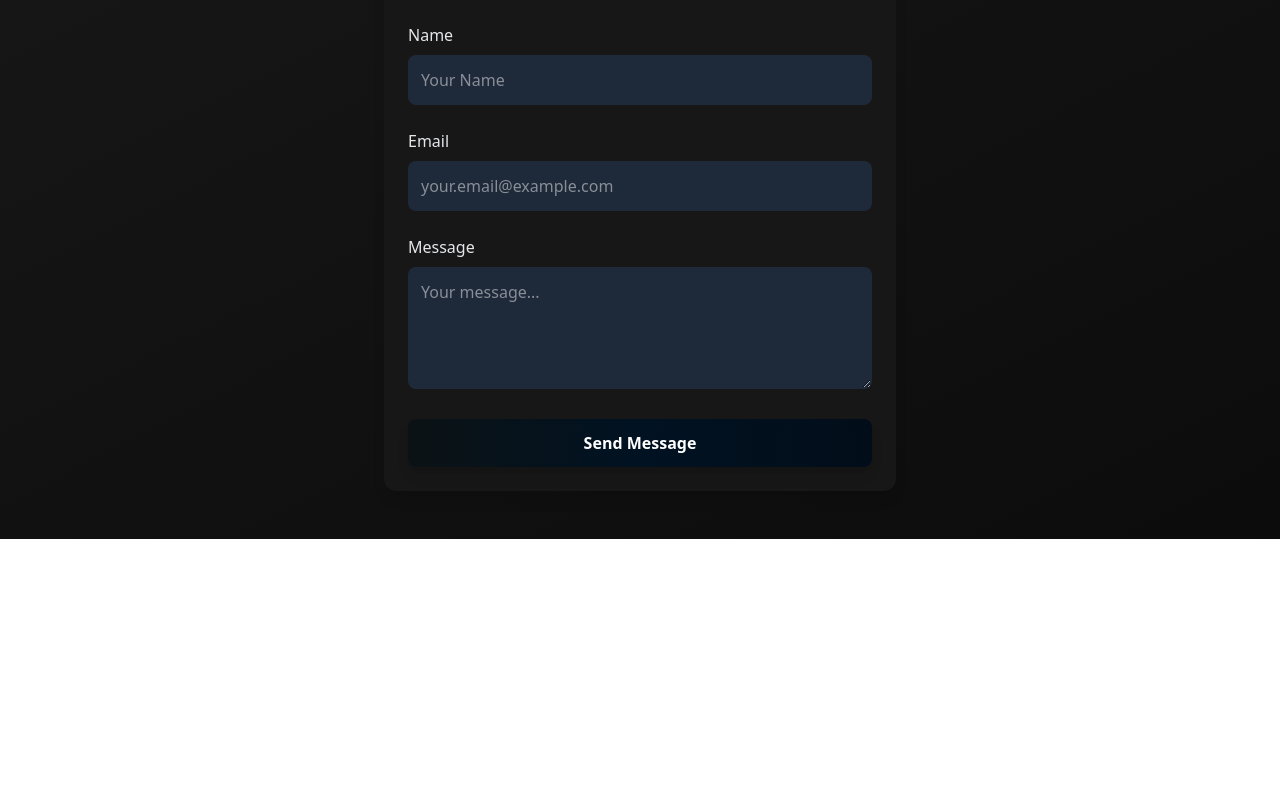
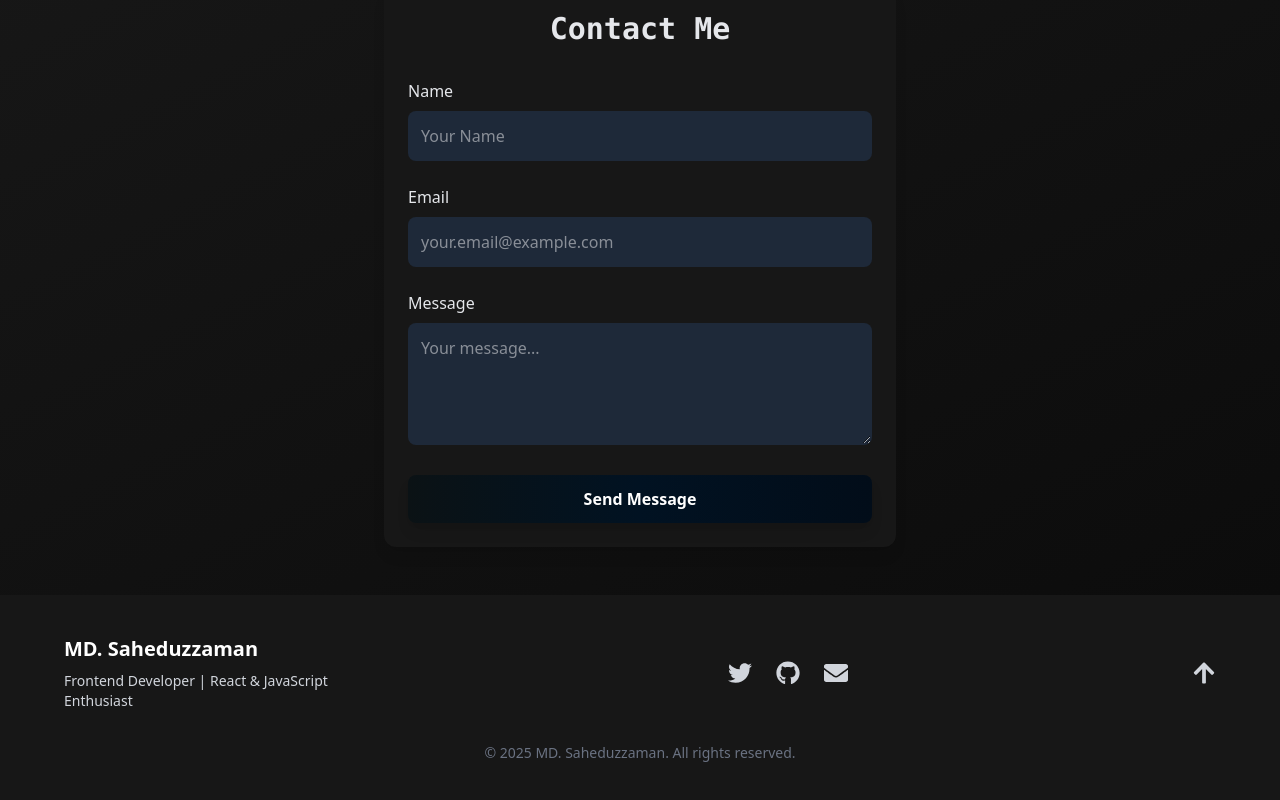
Before and after one commit to sahed009/portfolio-v2, a React (Vite) app: page / in a window 1280 px wide. Shown: the part 1446-2246 px from the top of the page. Before the commit the page ends 1985 px from the top, so only its background shows below. Built offline with nearby package versions, Linux system fonts and the light colour scheme.

Commit message:
footer created

```diff
--- a/src/App.jsx
+++ b/src/App.jsx
@@ -1,4 +1,5 @@
 import Contact from "./components/Contact";
+import Footer from "./components/Footer";
 import Hero from "./components/Hero";
 import { Element } from "react-scroll";
 
@@ -11,6 +12,7 @@ const App = () => {
 			<Element name="contact">
 				<Contact />
 			</Element>
+			<Footer />
 		</>
 	);
 };
--- a/src/components/Contact.jsx
+++ b/src/components/Contact.jsx
@@ -5,12 +5,10 @@ import { ToastContainer, toast } from "react-toastify";
 import "react-toastify/dist/ReactToastify.css";
 
 const Contact = () => {
-	// State for form fields
 	const [name, setName] = useState("");
 	const [email, setEmail] = useState("");
 	const [message, setMessage] = useState("");
 
-	// Helper function to handle input changes
 	const handleChange = (e) => {
 		const { name, value } = e.target;
 		if (name === "name") setName(value);
@@ -18,7 +16,6 @@ const Contact = () => {
 		if (name === "message") setMessage(value);
 	};
 
-	// Simple email validation
 	const isValidEmail = (email) => {
 		const re = /^[^\s@]+@[^\s@]+\.[^\s@]+$/;
 		return re.test(email);
@@ -27,7 +24,6 @@ const Contact = () => {
 	const handleSubmit = (e) => {
 		e.preventDefault();
 
-		// Basic front-end validation
 		if (!name || !email || !message) {
 			toast.error("Please fill in all fields");
 			return;
@@ -37,24 +33,21 @@ const Contact = () => {
 			return;
 		}
 
-		// Optional logs to confirm you have the correct env values
 		console.log("Service ID:", import.meta.env.VITE_SERVICE_ID);
 		console.log("Template ID:", import.meta.env.VITE_TEMPLATE_ID);
 		console.log(
 			"User/Public Key:",
-			import.meta.env.VITE_USER_ID /* or VITE_PUBLIC_KEY */
+			import.meta.env.VITE_USER_ID
 		);
 
-		// Provide user feedback
 		toast.info("Sending...");
 
-		// Attempt sending the form
 		emailjs
 			.sendForm(
-				import.meta.env.VITE_SERVICE_ID, // e.g. service_88hho7m
-				import.meta.env.VITE_TEMPLATE_ID, // e.g. template_y3bf2jw
+				import.meta.env.VITE_SERVICE_ID,
+				import.meta.env.VITE_TEMPLATE_ID,
 				e.target,
-				import.meta.env.VITE_USER_ID // or your public key, e.g. public_XXXXXXXX
+				import.meta.env.VITE_USER_ID
 			)
 			.then(
 				() => {
@@ -76,9 +69,8 @@ const Contact = () => {
 	return (
 		<section
 			id="contact"
-			className="py-12 px-4 bg-gradient-to-br from-[#171717] to-[#0c0c0c] text-gray-200"
+			className="py-12 px-4 bg-gradient-to-br from-[#171717] to-[#0c0c0c] text-gray-200 overflow-hidden"
 		>
-			{/* ToastContainer for notifications */}
 			<ToastContainer position="top-right" autoClose={5000} />
 
 			<motion.div
@@ -102,7 +94,7 @@ const Contact = () => {
 						<input
 							type="text"
 							id="name"
-							name="name" // Must match template variable if you're using `{{name}}`
+							name="name"
 							value={name}
 							onChange={handleChange}
 							className="w-full p-3 bg-gray-800 rounded-lg text-gray-100 border border-transparent focus:outline-none focus:ring-2 focus:ring-cyan-400 transition duration-300"
@@ -119,7 +111,7 @@ const Contact = () => {
 						<input
 							type="email"
 							id="email"
-							name="email" // Must match template variable `{{email}}`
+							name="email"
 							value={email}
 							onChange={handleChange}
 							className="w-full p-3 bg-gray-800 rounded-lg text-gray-100 border border-transparent focus:outline-none focus:ring-2 focus:ring-cyan-400 transition duration-300"
@@ -135,7 +127,7 @@ const Contact = () => {
 						</label>
 						<textarea
 							id="message"
-							name="message" // Must match template variable `{{message}}`
+							name="message"
 							value={message}
 							onChange={handleChange}
 							rows="4"
--- a/src/components/Footer.jsx
+++ b/src/components/Footer.jsx
@@ -0,0 +1,92 @@
+import React from "react";
+import { FaTwitter, FaGithub, FaEnvelope, FaArrowUp } from "react-icons/fa";
+import { motion } from "framer-motion";
+
+const Footer = () => {
+	const fadeIn = {
+		hidden: { opacity: 0, y: 20 },
+		visible: {
+			opacity: 1,
+			y: 0,
+			transition: { duration: 0.6, ease: "easeOut" },
+		},
+	};
+
+	const scrollToTop = () => {
+		window.scrollTo({ top: 0, behavior: "smooth" });
+	};
+
+	return (
+		<motion.footer
+			className="bg-[#171717] text-gray-300 py-10 px-6 md:px-12"
+			initial="hidden"
+			whileInView="visible"
+			viewport={{ once: true }}
+			variants={fadeIn}
+		>
+			<div className="max-w-6xl mx-auto flex flex-col md:flex-row justify-between items-center gap-8 overflow-hidden">
+
+				<div className="text-center md:text-left">
+					<h3 className="text-xl font-semibold text-white mb-2">
+						MD. Saheduzzaman
+					</h3>
+					<p className="text-sm max-w-xs">
+						Frontend Developer | React & JavaScript Enthusiast
+					</p>
+				</div>
+
+				<div className="flex space-x-6">
+					<motion.a
+						href="https://x.com/sahedcodes"
+						aria-label="X profile"
+						className="text-gray-300 hover:text-cyan-400"
+						whileHover={{
+							scale: 1.1,
+							transition: { duration: 0.3 },
+						}}
+					>
+						<FaTwitter size={24} />
+					</motion.a>
+					<motion.a
+						href="https://github.com/sahed009"
+						aria-label="GitHub profile"
+						className="text-gray-300 hover:text-white"
+						whileHover={{
+							scale: 1.1,
+							transition: { duration: 0.3 },
+						}}
+					>
+						<FaGithub size={24} />
+					</motion.a>
+					<motion.a
+						href="mailto:sahedcodes@gmail.com"
+						aria-label="Email"
+						className="text-gray-300 hover:text-red-400"
+						whileHover={{
+							scale: 1.1,
+							transition: { duration: 0.3 },
+						}}
+					>
+						<FaEnvelope size={24} />
+					</motion.a>
+				</div>
+
+				<motion.button
+					onClick={scrollToTop}
+					className="text-gray-300 hover:text-green-400 focus:outline-none"
+					whileHover={{ scale: 1.1, transition: { duration: 0.3 } }}
+					aria-label="Scroll to top"
+				>
+					<FaArrowUp size={24} />
+				</motion.button>
+			</div>
+
+			<div className="mt-8 text-center text-sm text-gray-500">
+				&copy; {new Date().getFullYear()} MD. Saheduzzaman. All rights
+				reserved.
+			</div>
+		</motion.footer>
+	);
+};
+
+export default Footer;
--- a/src/components/Hero.jsx
+++ b/src/components/Hero.jsx
@@ -7,7 +7,7 @@ import SkillCards from "./SkillCards";
 const Hero = () => {
 	return (
 		<>
-			<div className="bg-[#060606] p-8 text-white">
+			<div className="bg-[#060606] p-8 text-white overflow-hidden">
 				<div className="fixed z-50 top-8 left-0 right-0 max-w-lg mx-auto px-2 py-8 rounded-2xl">
 					<TopBar />
 				</div>
--- a/src/components/MainContent.jsx
+++ b/src/components/MainContent.jsx
@@ -5,7 +5,6 @@ import { FaCalendarAlt, FaFolder, FaGlobe } from "react-icons/fa";
 import { motion } from "framer-motion";
 
 const MainContent = () => {
-	// Typewriter effect for multiple titles
 	const [text] = useTypewriter({
 		words: [
 			"Frontend Developer",
@@ -21,20 +20,18 @@ const MainContent = () => {
 
 	return (
 		<div className="h-screen text-center text-white p-8">
-			{/* Heading with typewriter effect */}
+
 			<h1 className="text-4xl md:text-6xl font-bold mb-4">
 				{text}
 				<Cursor />
 			</h1>
 
-			{/* Description */}
 			<p className="mt-4 text-sm md:text-base max-w-md mx-auto text-gray-300">
 				Passionate about creating intuitive and engaging user
 				experiences. Specialize in transforming ideas into beautifully
 				crafted products.
 			</p>
 
-			{/* Stats with creative design */}
 			<div className="mt-8 grid grid-cols-1 md:grid-cols-3 gap-6">
 				<motion.div
 					initial={{ opacity: 0, y: 20 }}
--- a/src/components/SkillCards.jsx
+++ b/src/components/SkillCards.jsx
@@ -42,7 +42,7 @@ const skills = [
 
 const SkillCards = () => {
 	return (
-		<section className="w-full py-12 px-4 bg-[#060606] border-t border-gray-800 text-gray-100">
+		<section className="w-full mt-14 py-12 px-4 bg-[#060606] border-t border-gray-800 text-gray-100">
 			<div className="max-w-6xl mx-auto">
 				<h2 className="text-3xl font-semibold text-center mb-10 text-gray-100">
 					Skills
--- a/src/components/TopBar.jsx
+++ b/src/components/TopBar.jsx
@@ -2,7 +2,6 @@ import { FaHome, FaFolder, FaNetworkWired, FaWrench } from "react-icons/fa";
 import { MdConnectWithoutContact } from "react-icons/md";
 import { Link } from "react-scroll";
 
-// Define navigation items with icons, targets, and labels
 const navItems = [
   { icon: FaHome, to: "home", label: "Home" },
   { icon: FaFolder, to: "projects", label: "Projects" },
```
